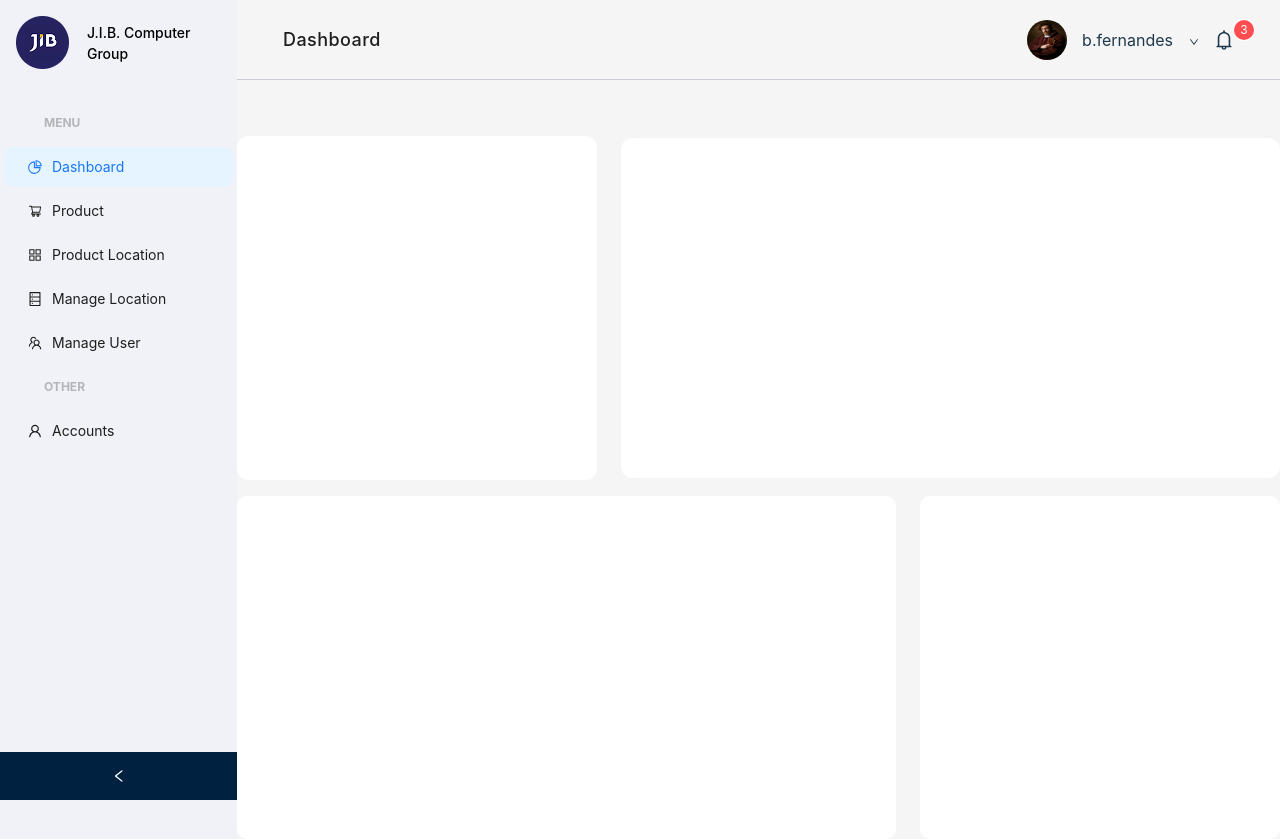
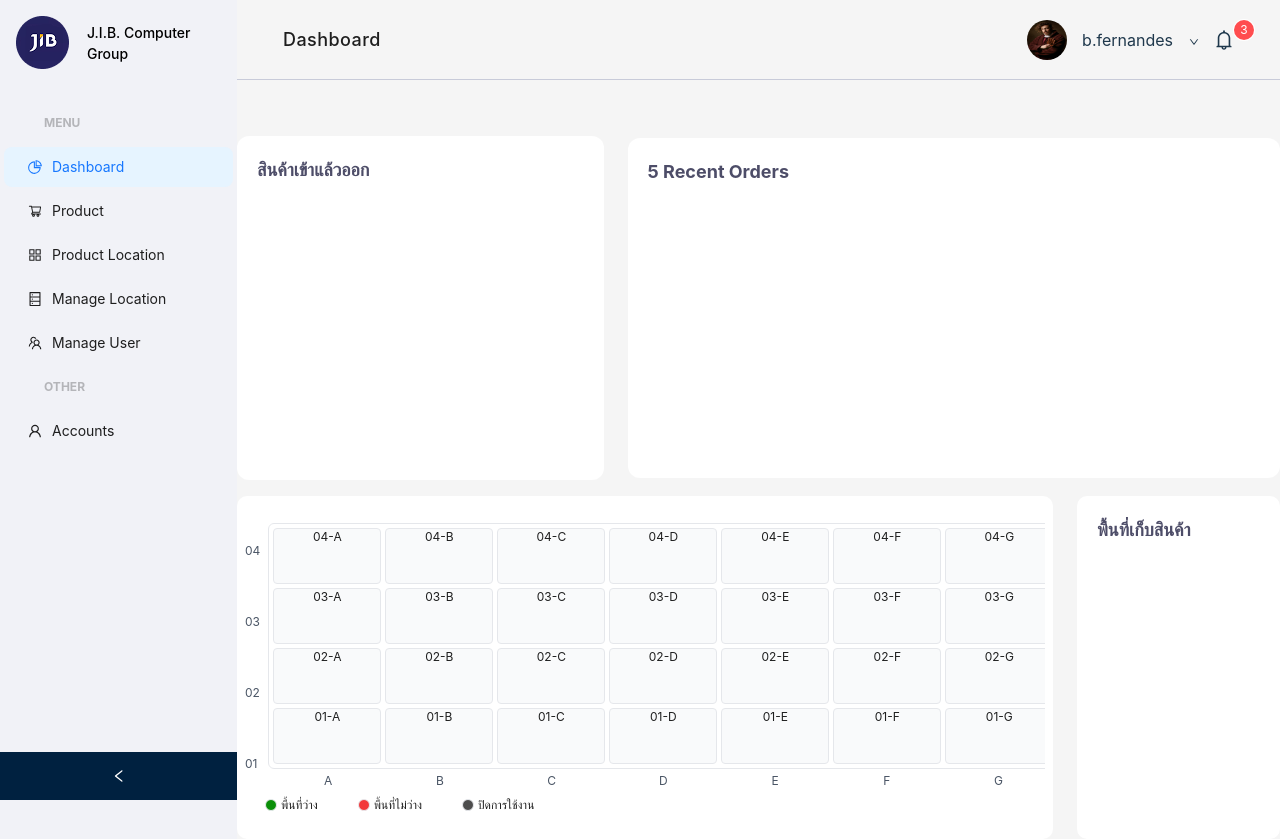
Before and after one commit to Aphimuk-19/WsLs, a React (Vite) app: page /Dashboard in a window 1280 px wide. Built offline with nearby package versions, Linux system fonts and the light colour scheme.

Commit message:
Commit 5

```diff
--- /dev/null
+++ b/src/Context/DashboardLocationView.jsx
@@ -0,0 +1,103 @@
+import React, { useContext } from "react";
+import { LocationContext } from "../Context/LocationContext";
+
+const DashboardLocationView = () => {
+  const { columns, rows, newCells, cellStatus } = useContext(LocationContext);
+
+  return (
+    <div className="p-2 w-full h-full flex justify-center items-center">
+      <div className="flex flex-col max-w-[800px] max-h-[400px]">
+        <div className="flex overflow-x-auto">
+          {/* ป้ายชื่อแถว */}
+          <div className="flex flex-col justify-between mr-2 pt-1">
+            {rows.map((row) => (
+              <div
+                key={row}
+                className="h-12 flex items-center text-gray-600 text-xs"
+              >
+                {row}
+              </div>
+            ))}
+          </div>
+
+          {/* ตาราง */}
+          <div className="flex-1 flex flex-col">
+            <div
+              className="grid gap-1 border border-gray-200 rounded-md bg-white p-1"
+              style={{
+                gridTemplateColumns: `repeat(${columns.length}, 1fr)`,
+              }}
+            >
+              {rows.map((row) => (
+                <React.Fragment key={row}>
+                  {columns.map((col) => {
+                    const isCellAvailable = newCells[col]?.find(
+                      (cell) => cell.row === row
+                    );
+                    const cellId = `${row}-${col}`;
+                    const isDisabled = cellStatus[cellId] === "disabled";
+                    const cellCapacity =
+                      newCells[col]?.find((cell) => cell.row === row)
+                        ?.capacity || 0;
+
+                    return (
+                      <div
+                        key={cellId}
+                        className={`h-14 w-27 ${
+                          isCellAvailable
+                            ? isDisabled
+                              ? "bg-[#121212]/75 text-white"
+                              : "bg-green-500"
+                            : "bg-gray-50"
+                        } border border-gray-200 rounded-sm relative`}
+                      >
+                        <div className="flex items-center justify-center text-xs">
+                          {row}-{col}
+                        </div>
+                        {isCellAvailable && (
+                          <div className="absolute bottom-0 left-0 w-full text-center text-[10px]">
+                            ความจุ: {cellCapacity}
+                          </div>
+                        )}
+                      </div>
+                    );
+                  })}
+                </React.Fragment>
+              ))}
+            </div>
+
+            {/* ป้ายชื่อคอลัมน์ */}
+            <div className="flex mt-1 px-1">
+              {columns.map((col) => (
+                <div
+                  key={col}
+                  className="flex-1 text-center text-gray-600 text-xs"
+                >
+                  {col}
+                </div>
+              ))}
+            </div>
+          </div>
+        </div>
+
+        {/* คำอธิบายสี */}
+        <div className="flex items-center justify-start mt-2 space-x-10 ml-[20px]">
+          <div className="flex items-center">
+            <div className="w-3 h-3 bg-[#0A8F08] border border-gray-200 rounded-full mr-1"></div>
+            <span className="text-xs">พื้นที่ว่าง</span>
+          </div>
+          <div className="flex items-center">
+            <div className="w-3 h-3 bg-[#F2383A] border border-gray-200 rounded-full mr-1"></div>
+            <span className="text-xs">พื้นที่ไม่ว่าง</span>
+          </div>
+          <div className="flex items-center">
+            <div className="w-3 h-3 bg-[#121212]/75 border border-gray-200 rounded-full mr-1"></div>
+            <span className="text-xs">ปิดการใช้งาน</span>
+          </div>
+        </div>
+      </div>
+    </div>
+  );
+};
+
+export default DashboardLocationView;
--- a/src/Page/Dashboard.jsx
+++ b/src/Page/Dashboard.jsx
@@ -1,5 +1,6 @@
 import React from 'react';
 import { Layout } from 'antd'; // Import Layout component
+import DashboardLocationView from "../Context/DashboardLocationView"; // Import DashboardLocationView component
 
 const { Content } = Layout;
 
@@ -8,12 +9,26 @@ const Dashboard = () => {
 
       <Content className='mt-10 '>
         <div className='flex justify-center items-center mt-[16px] gap-6'>
-            <div className='w-[478px] h-[344px] bg-white rounded-xl'></div>
-            <div className='w-[875px] h-[340px] bg-white rounded-xl'></div>
+            <div className='w-[478px] h-[344px] bg-white rounded-xl p-5'>
+              <h1 className='opacity-70 text-[#030229] text-lg font-bold '>
+                สินค้าเข้าแล้วออก
+              </h1>
+            </div>
+            <div className='w-[875px] h-[340px] bg-white rounded-xl'>
+              <h1 className='opacity-70 text-[#030229] text-lg font-bold p-5 '>
+              5 Recent Orders
+              </h1>
+            </div>
         </div>
         <div className='flex justify-center items-center gap-6 mt-[16px]'>
-            <div className='w-[875px] h-[343px] bg-white rounded-[10px]'></div>
-            <div className='w-[478px] h-[343px] bg-white rounded-[10px]'></div>
+            <div className='w-[875px] h-[343px] bg-white rounded-[10px]'>
+              < DashboardLocationView/>
+            </div>
+            <div className='w-[478px] h-[343px] bg-white rounded-[10px]'>
+              <h1 className='opacity-70 text-[#030229] text-lg font-bold p-5'>
+              พื้นที่เก็บสินค้า
+              </h1>
+            </div>
         </div>
       </Content>
   );
--- a/src/Page/Login.jsx
+++ b/src/Page/Login.jsx
@@ -9,6 +9,7 @@ const Login = () => {
   const [employeeID, setEmployeeID] = useState("");
   const [password, setPassword] = useState("");
   const [error, setError] = useState("");
+  const [success, setSuccess] = useState(false); // สถานะ success
   const [loading, setLoading] = useState(false);
 
   const navigate = useNavigate();
@@ -32,7 +33,10 @@ const Login = () => {
       if (token) {
         localStorage.setItem("token", token);
         console.log("ล็อกอินสำเร็จ:", response.data);
-        navigate("/Dashboard");
+        setSuccess(true); // ตั้งค่า success เป็น true
+        setTimeout(() => {
+          navigate("/Dashboard"); // เปลี่ยนหน้าไป Dashboard หลังจาก 2 วินาที
+        }, 2000);
       } else {
         setError("ไม่ได้รับ token จาก API");
       }
@@ -48,7 +52,7 @@ const Login = () => {
 
   return (
     <div className="bg-jib h-screen flex justify-center items-center">
-      <div className="bg-[#ffffff] opacity-[0.85] rounded-[29px] w-[700px] h-[520px] shadow-[inset_5px_5px_4px_rgba(0,0,0,0.1)] p-8">
+      <div className="bg-[rgba(255,255,255,0.85)] rounded-[29px] w-[700px] h-[520px] shadow-[inset_5px_5px_4px_rgba(0,0,0,0.1)] p-8">
         <div className="flex items-center justify-center gap-4 mb-6">
           <p className="text-black text-[37.45px] font-bold uppercase">Login</p>
           <img
@@ -86,6 +90,11 @@ const Login = () => {
           />
 
           {error && <p className="text-red-500 text-sm text-center">{error}</p>}
+          {success && (
+            <p className="text-green-500 text-sm text-center">
+              ล็อกอินสำเร็จ!
+            </p>
+          )}
 
           <div className="flex items-center justify-center gap-1">
             <Link to="/Register" className="text-[#1565f9]">
@@ -99,7 +108,7 @@ const Login = () => {
 
           <div>
             <button
-              className={`w-[158.38px] h-[63.27px] bg-[#252265] rounded-[18.72px] text-white hover:bg-[#ffffff] hover:text-[#252265]`}
+              className="w-[158.38px] h-[63.27px] bg-[#252265] rounded-[18.72px] text-white hover:bg-[#ffffff] hover:text-[#252265]"
               onClick={handleLogin}
               disabled={loading}
             >
--- a/src/Page/Product.jsx
+++ b/src/Page/Product.jsx
@@ -67,12 +67,33 @@ const Product = () => {
   };
 
   const getStatusTag = (quantity) => {
+    const tagStyle = {
+      width: "70px", // ความกว้างเริ่มต้น + 10px (ปรับได้ตามต้องการ)
+      borderRadius: "12px", // เพิ่มขอบโค้ง
+      display: "flex",
+      justifyContent: "center",
+      alignItems: "center",
+      height: "24px", // รักษาความสูงให้สม่ำเสมอ
+    };
+
     if (quantity === 0) {
-      return <Tag color="red">Out</Tag>; // If quantity is 0, show "Out" with red color
+      return (
+        <Tag color="red" style={tagStyle}>
+          Out
+        </Tag>
+      ); // หากจำนวนเป็น 0 แสดง "Out" ด้วยสีแดง
     } else if (quantity < 10) {
-      return <Tag color="yellow">Low</Tag>; // If quantity is less than 10, show "Low" with yellow color
+      return (
+        <Tag color="yellow" style={tagStyle}>
+          Low
+        </Tag>
+      ); // หากจำนวนน้อยกว่า 10 แสดง "Low" ด้วยสีเหลือง
     } else {
-      return <Tag color="green">Active</Tag>; // Otherwise, show "Active" with green color
+      return (
+        <Tag color="green" style={tagStyle}>
+          Active
+        </Tag>
+      ); // มิฉะนั้น แสดง "Active" ด้วยสีเขียว
     }
   };
 
--- a/src/main.jsx
+++ b/src/main.jsx
@@ -19,6 +19,7 @@ import PasswordResetLink from "./Page/PasswordResetLink";
 import ResetPasswordForm from "./Page/ResetPasswordForm";
 import EditProfilePage from "./Page/EditProfilePage";
 
+
 createRoot(document.getElementById("root")).render(
   <StrictMode>
     <LocationProvider>
@@ -27,7 +28,7 @@ createRoot(document.getElementById("root")).render(
           {/* Default route */}
           <Route path="/" element={<Login />} />
           <Route path="/Login" element={<Login />} />
-          <Route path="/PasswordResetLink" element={<PasswordResetLink />} />
+          <Route path="/Login" element={<Login />} />
           <Route path="/PasswordResetLink" element={<PasswordResetLink />} />
           <Route path="/ResetPasswordForm" element={<ResetPasswordForm />} />
           <Route path="/EditProfilePage" element={<EditProfilePage />} />
```
Also changed, not shown: src/Page/ManageUsers.jsx (+72 -29 lines), src/Page/Managelocation.jsx (+14 -6 lines), src/Page/ProductLocation.jsx (+36 -13 lines).
